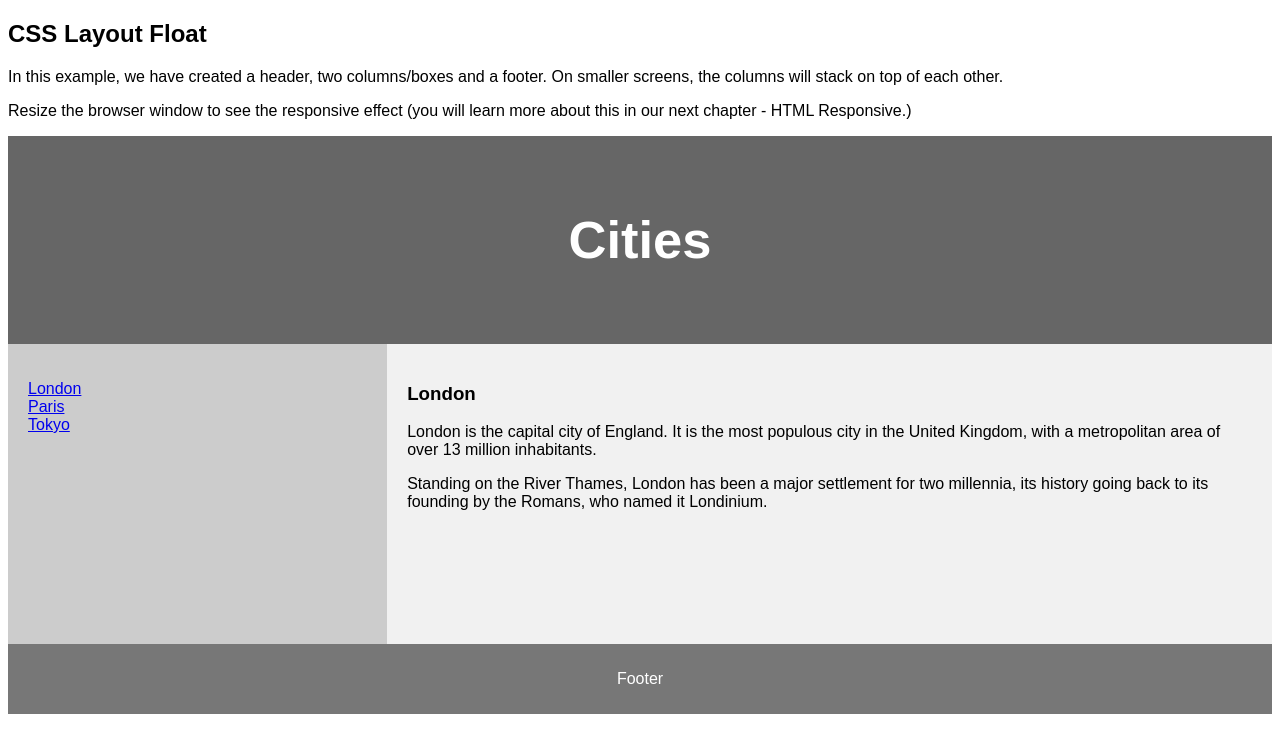
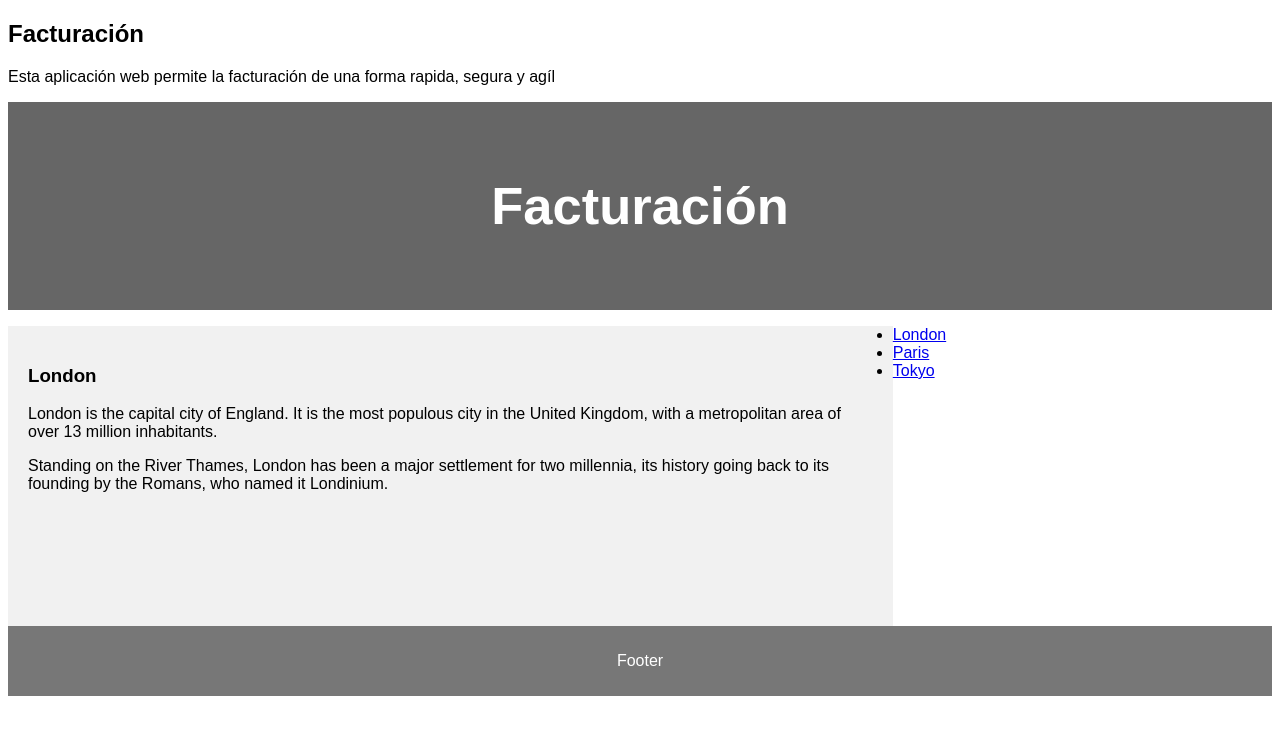
Before and after one commit to pablonarvaez20152016/plantilla-nav, a plain HTML site: page index.html in a window 1280 px wide. Drawn offline with Linux system fonts and the light colour scheme.

```diff
--- a/index.html
+++ b/index.html
@@ -71,28 +71,28 @@ footer {
 </head>
 <body>
 
-<h2>CSS Layout Float</h2>
-<p>In this example, we have created a header, two columns/boxes and a footer. On smaller screens, the columns will stack on top of each other.</p>
-<p>Resize the browser window to see the responsive effect (you will learn more about this in our next chapter - HTML Responsive.)</p>
+<h2>Facturación</h2>
+<p>Esta aplicación web permite la facturación de una forma rapida, segura y agíl</p>
+
 
 <header>
-  <h2>Cities</h2>
+  <h2>Facturación</h2>
 </header>
 
 <section>
-  <nav>
+  <article>
+    <h1>London</h1>
+    <p>London is the capital city of England. It is the most populous city in the  United Kingdom, with a metropolitan area of over 13 million inhabitants.</p>
+    <p>Standing on the River Thames, London has been a major settlement for two millennia, its history going back to its founding by the Romans, who named it Londinium.</p>
+  </article>
+
+  <aside>
     <ul>
       <li><a href="#">London</a></li>
       <li><a href="#">Paris</a></li>
       <li><a href="#">Tokyo</a></li>
     </ul>
-  </nav>
-
-  <article>
-    <h1>London</h1>
-    <p>London is the capital city of England. It is the most populous city in the  United Kingdom, with a metropolitan area of over 13 million inhabitants.</p>
-    <p>Standing on the River Thames, London has been a major settlement for two millennia, its history going back to its founding by the Romans, who named it Londinium.</p>
-  </article>
+  </aside>
 </section>
 
 <footer>
```
Also changed, not shown: comandosCongresoseg.txt (added).
